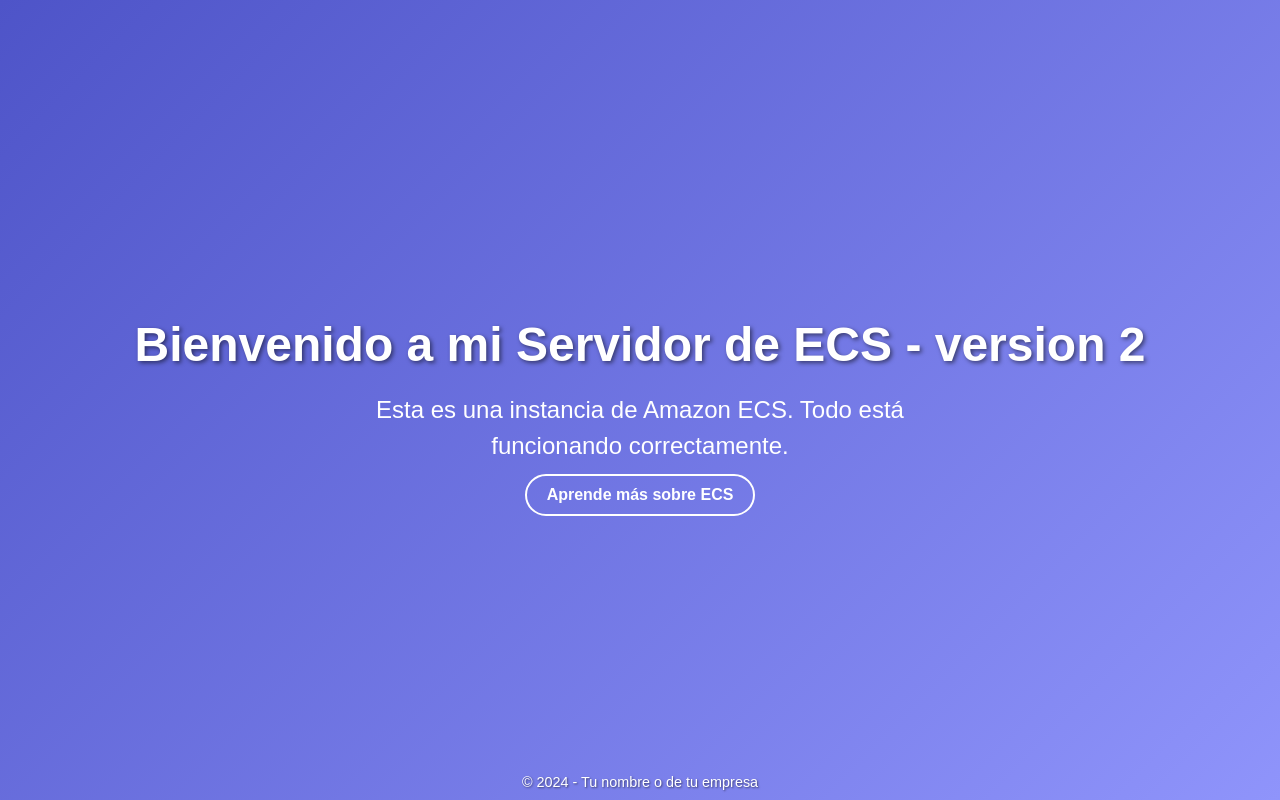
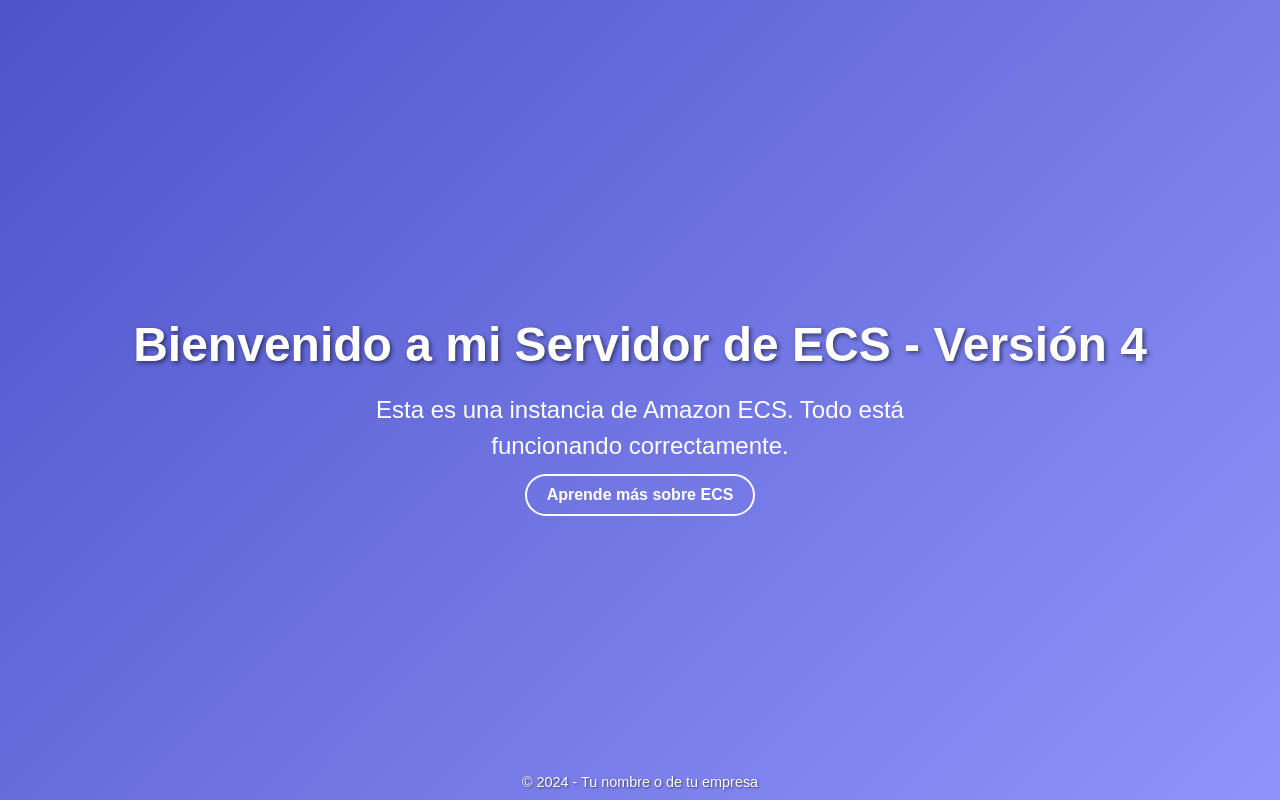
Before and after one commit to sijnal/canary-deploy-ecs, a plain HTML site: page proyect/index.html in a window 1280 px wide. Drawn offline with Linux system fonts and the light colour scheme.

Commit message:
subiendo imagen 4 a ecr mediante archivo dockerfile

```diff
--- a/proyect/index.html
+++ b/proyect/index.html
@@ -7,7 +7,7 @@
     <title>Bienvenido a mi ECS</title>
 </head>
 <body>
-    <h1>Bienvenido a mi Servidor de ECS - version 2</h1>
+    <h1>Bienvenido a mi Servidor de ECS - Versión 4</h1>
     <p>Esta es una instancia de Amazon ECS. Todo está funcionando correctamente.</p>
     <a href="https://aws.amazon.com/ecs/" target="_blank">Aprende más sobre ECS</a>
     <footer>© 2024 - Tu nombre o de tu empresa</footer>
```
Also changed, not shown: 1 other file.
